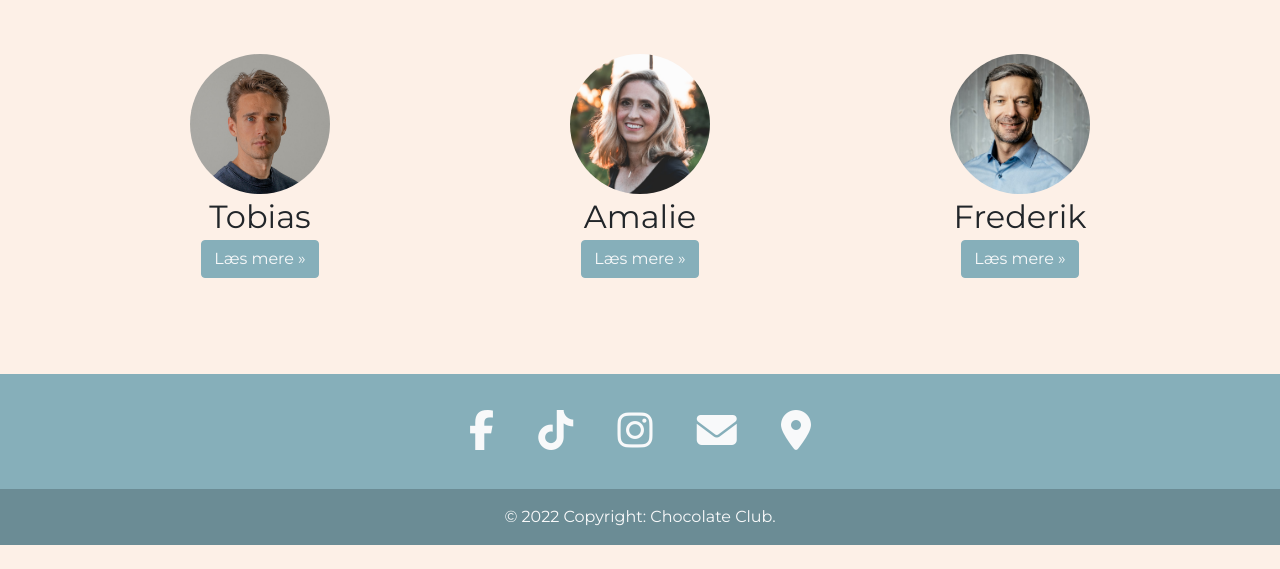
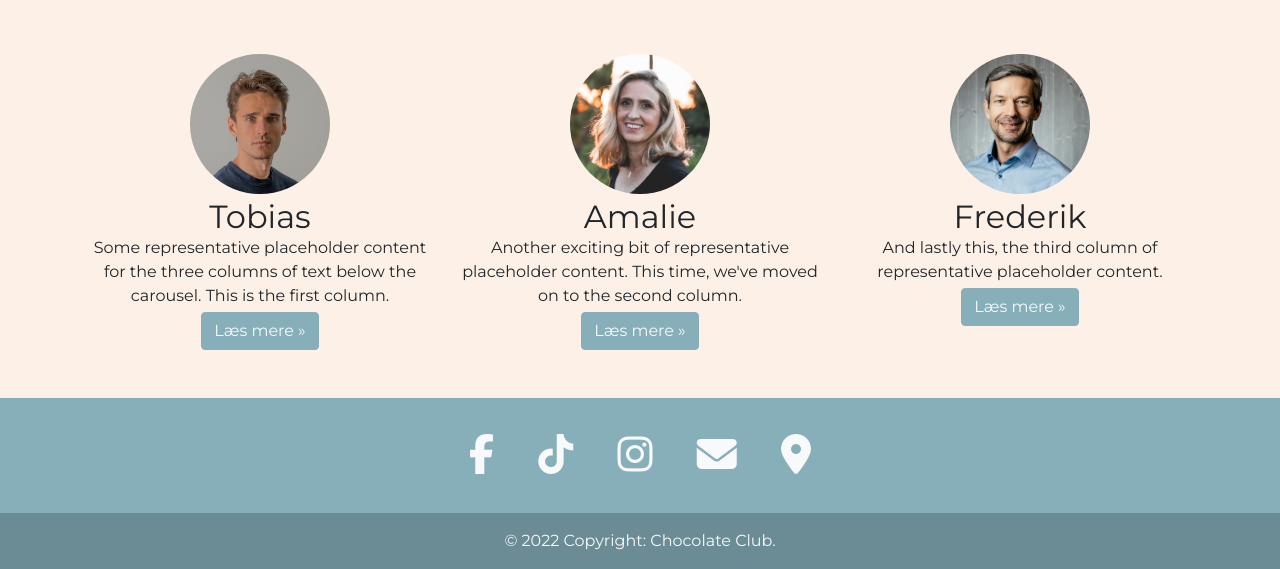
Before and after one commit to DesignByVang/ChocolateClub, a PHP site: page / in a window 1280 px wide. Shown: the part 495-1064 px from the top of the page. Before the commit the page ends 1040 px from the top, so only its background shows below. Run offline with PHP 8.4, Linux system fonts and the light colour scheme; some libraries are stand-ins or nearby versions.

Commit message:
aktiveret p-tags under billeder og ændret footer-margin

```diff
--- a/index.php
+++ b/index.php
@@ -90,27 +90,27 @@
     <div class="row">
         <div class="col-lg-4 mt-3">
             <img class="rounded-circle mx-auto" width="140" height="140" src="images/Tobias Trads.png" alt="Tobias Trads">
-            <h2 class="fw-normal mt-1">Tobias</h2><!--
-            <p>Some representative placeholder content for the three columns of text below the carousel. This is the first column.</p>-->
+            <h2 class="fw-normal mt-1">Tobias</h2>
+            <p>Some representative placeholder content for the three columns of text below the carousel. This is the first column.</p>
             <p><a class="btn btn-primary mt-1 text-light" href="#">Læs mere &raquo;</a></p>
         </div>
         <div class="col-lg-4 mt-3">
             <img class="rounded-circle mx-auto" width="140" height="140" src="images/Amalie Mikkelsen.png" alt="Amalie Mikkelsen">
-            <h2 class="fw-normal mt-1">Amalie</h2><!--
-            <p>Another exciting bit of representative placeholder content. This time, we've moved on to the second column.</p>-->
+            <h2 class="fw-normal mt-1">Amalie</h2>
+            <p>Another exciting bit of representative placeholder content. This time, we've moved on to the second column.</p>
             <p><a class="btn btn-primary mt-1 text-light" href="#">Læs mere &raquo;</a></p>
         </div>
         <div class="col-lg-4 mt-3">
             <img class="rounded-circle mx-auto" width="140" height="140" src="images/Frederik Wolmar.png" alt="Frederik Wolmar">
-            <h2 class="fw-normal mt-1">Frederik</h2><!--
-            <p>And lastly this, the third column of representative placeholder content.</p>-->
+            <h2 class="fw-normal mt-1">Frederik</h2>
+            <p>And lastly this, the third column of representative placeholder content.</p>
             <p><a class="btn btn-primary mt-1 text-light" href="#">Læs mere &raquo;</a></p>
         </div>
     </div>
 </div>
 
 <!-- footer-->
-<footer class="text-center text-white bg-primary" style="margin-top: 6rem;">
+<footer class="text-center text-white bg-primary" style="margin-top: 3rem;">
     <div class="container pt-4">
         <section class="mb-4">
             <a class="btn btn-link btn-floating btn-lg text-dark m-1" href="#!" role="button" data-mdb-ripple-color="dark"><i class="fab fa-facebook-f text-light fa-2x"></i></a>
```
